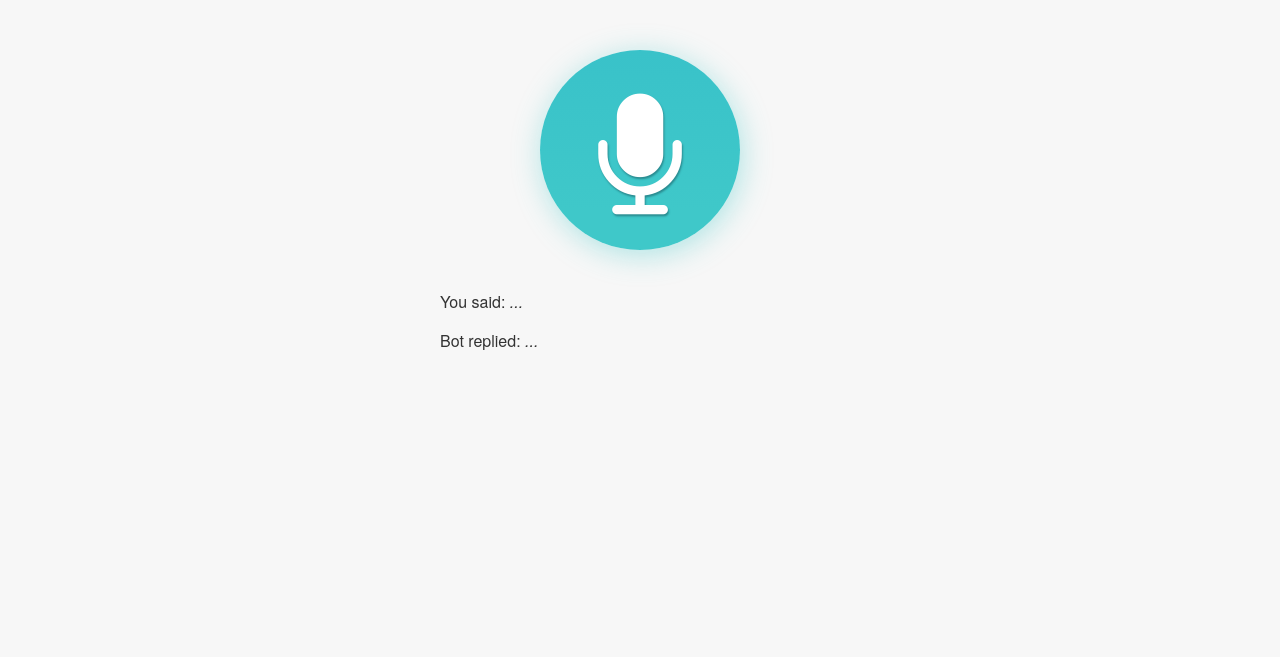
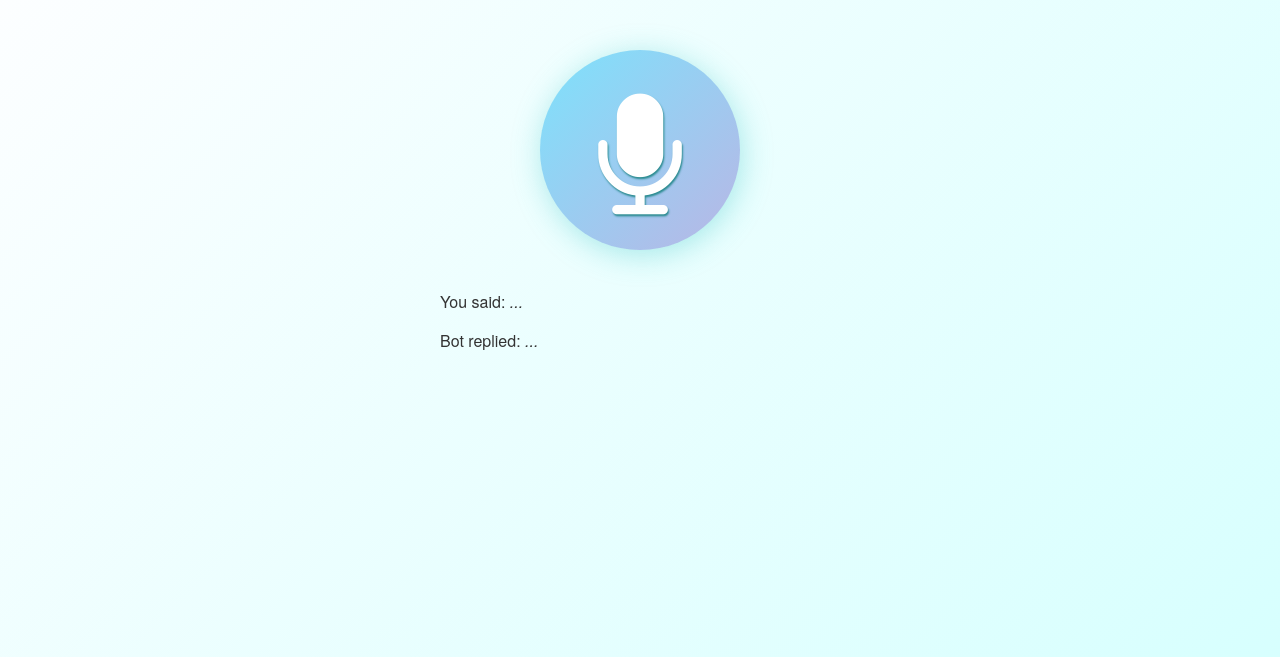
Before and after one commit to jalbertsr/AI-Chatbot, a website: page views/index.html in a window 1280 px wide. Shown: the part 143-800 px from the top of the page. Drawn offline with nearby package versions, Linux system fonts and the light colour scheme; files that its build step writes are made by us from their sources; no server answers; files whose address does not match are found by name.

Commit message:
changed backforund and icon-button color

```diff
--- a/client/css/style.css
+++ b/client/css/style.css
@@ -8,7 +8,7 @@ body {
   margin: 0;
   font-family: "HelveticaNeueLight", "HelveticaNeue-Light", "Helvetica Neue Light", "HelveticaNeue", "Helvetica Neue", 'TeXGyreHerosRegular', "Helvetica", "Tahoma", "Geneva", "Arial", sans-serif;
   font-weight: 300;
-  background: #f7f7f7 url(../images/geometry.png) 0 0 no-repeat;
+  background-image: linear-gradient(-225deg, #FFFEFF 0%, #D7FFFE 100%);
   background-size: cover;
   color: #333;
 }
@@ -55,7 +55,7 @@ button {
   margin: 4em auto 3em;
   text-align: center;
   color: #fff;
-  background: linear-gradient(180deg, #39C2C9 0%, #3FC8C9 80%, #3FC8C9 100%);
+  background-image: linear-gradient(-225deg, #7DE2FC 0%, #B9B6E5 100%);
   box-shadow: 2px 5px 30px rgba(63, 200, 201, .4);
 
   will-change: transform, filter;
```
